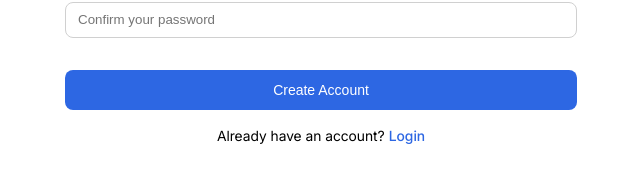
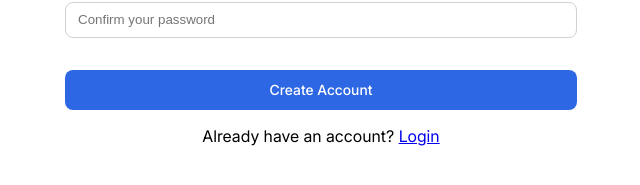
Before and after one commit to andrejkoller/jobshop-frontend, an Angular app: page /signup in a window 1280 px wide. Shown: the part 435-620 px from the top of the page, without its empty margins (319-959 px from the left). Built offline with nearby package versions, Linux system fonts and the light colour scheme.

Commit message:
feat: update styles for login and signup components, add primary-hover color variable

```diff
--- a/src/app/shared/components/login/login.scss
+++ b/src/app/shared/components/login/login.scss
@@ -1,12 +1,3 @@
-:root {
-  --primary-alpha: rgba(
-    45,
-    103,
-    227,
-    0.3
-  ); // You can adjust this if your --primary color changes
-}
-
 .login {
   display: flex;
   flex-direction: column;
@@ -83,6 +74,11 @@
       transition: background-color 0.3s ease;
       margin-top: 1rem;
       height: 2.5rem;
+      font-family: inherit;
+
+      &:hover {
+        background-color: var(--primary-hover);
+      }
     }
   }
 
--- a/src/app/shared/components/signup/signup.scss
+++ b/src/app/shared/components/signup/signup.scss
@@ -1,12 +1,3 @@
-:root {
-  --primary-alpha: rgba(
-    45,
-    103,
-    227,
-    0.3
-  ); // Use the same color as --primary but with alpha
-}
-
 .signup {
   display: flex;
   flex-direction: column;
@@ -119,6 +110,10 @@
       transition: background-color 0.3s ease;
       margin-top: 1rem;
       height: 2.5rem;
+      font-family: inherit;
+
+      &:hover {
+        background-color: var(--primary-hover);
       }
     }
 
@@ -139,3 +134,4 @@
       }
     }
   }
+}
--- a/src/index.html
+++ b/src/index.html
@@ -2,7 +2,7 @@
 <html lang="en">
   <head>
     <meta charset="utf-8" />
-    <title>Job Shop</title>
+    <title>jobshop</title>
     <base href="/" />
     <meta name="viewport" content="width=device-width, initial-scale=1" />
     <link rel="icon" type="image/x-icon" href="favicon.ico" />
--- a/src/styles.scss
+++ b/src/styles.scss
@@ -95,6 +95,7 @@ body {
 
   --primary: #2d67e3;
   --primary-foreground: #ffffff;
+  --primary-hover: #2558c7;
 
   --accent: #f0f0f0;
   --accent-foreground: #000000;
```
Lines whose indentation alone changed are shown as unchanged.
